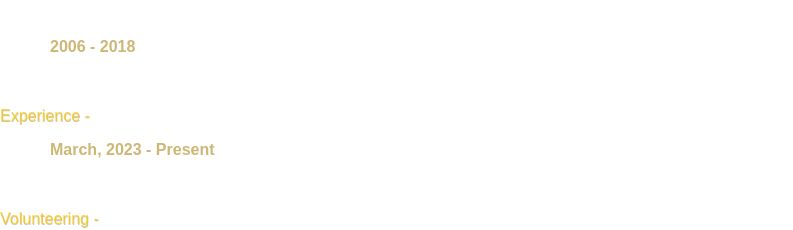
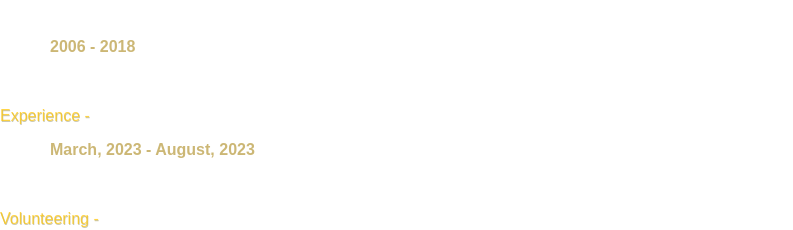
Before and after one commit to Shreya-Jash/Portfolio-3.O, a React (Vite) app: page /About in a window 1280 px wide. Shown: the part 6401-6631 px from the top of the page, without its empty margins (0-793 px from the left). Built offline with nearby package versions, Linux system fonts and the light colour scheme.

Commit message:
feat: experience update

```diff
--- a/src/pages/About.jsx
+++ b/src/pages/About.jsx
@@ -146,7 +146,7 @@ export default function About() {
             <h1 className="text-2xl md:pl-4">Experience - </h1>
             <div className="education">
               <ul>
-                <h2>March, 2023 - Present </h2>
+                <h2>March, 2023 - August, 2023 </h2>
                 <li>
                   <span>Frontend Developer - </span>
                   <a
```
